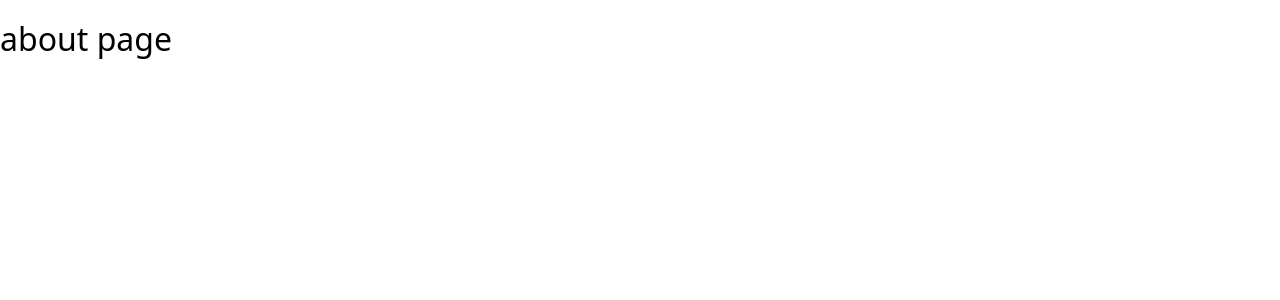
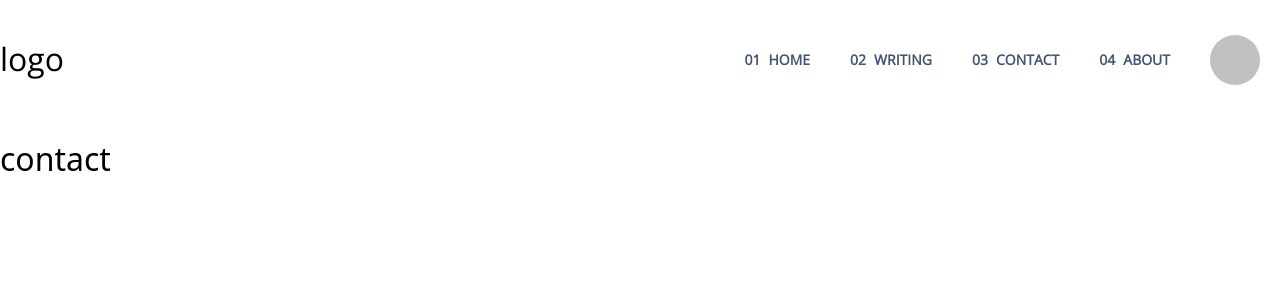
Before and after one commit to TohirDev/beauty-ui-library, a React (Vite) app: page /about in a window 1280 px wide. Shown: the top 300 px of the page. Built offline with nearby package versions, Linux system fonts and the light colour scheme.

Commit message:
FIX: `route` in pages && `fmt`

```diff
--- a/src/components/Navbar.tsx
+++ b/src/components/Navbar.tsx
@@ -1,36 +1,40 @@
-import { NavLink } from "react-router-dom";
+import { Link, NavLink, useNavigate } from "react-router-dom";
 import Container from "./Container";
 
 const Navbar = () => {
+  const navigate = useNavigate();
   return (
     <Container>
       <nav className="flex items-center justify-between font-open-sans py-5">
         <h1>logo</h1>
         <ul className="flex items-center justify-between">
+          <Link to={"/"}>
             <li className="mx-5 nav-link nav-link-fade-up">
               <span className="font-bold mr-2">01</span>
-            <NavLink to={"/"}>
+
               home
-            </NavLink>
             </li>
+          </Link>
+          <Link to={"/blog"}>
             <li className="mx-5 nav-link nav-link-fade-up">
               <span className="font-bold mr-2">02</span>
-            <NavLink to={"blog"}>
+
               writing
-            </NavLink>
             </li>
+          </Link>
+          <Link to={"/contact"}>
             <li className="mx-5 nav-link nav-link-fade-up">
               <span className="font-bold mr-2">03</span>
-            <NavLink to={"/contact"}>
+
               contact
-            </NavLink>
             </li>
+          </Link>
+          <Link to={"/about"}>
             <li className="mx-5 nav-link nav-link-fade-up">
               <span className="font-bold mr-2">04</span>
-            <NavLink to={"/about"}>
               about
-            </NavLink>
             </li>
+          </Link>
           <li className="mx-5">
             <div className="bg-[silver] w-[50px] h-[50px] rounded-[50%] grid place-items-center	">
             </div>
--- a/src/pages/AboutPage.tsx
+++ b/src/pages/AboutPage.tsx
@@ -1,5 +1,12 @@
+import Navbar from "../components/Navbar";
+
 const AboutPage = () => {
-  return <h1>about page</h1>;
+  return (
+    <>
+      <Navbar />
+      <h1>contact</h1>
+    </>
+  );
 };
 
 export default AboutPage;
--- a/src/pages/Writing.tsx
+++ b/src/pages/Writing.tsx
@@ -1,5 +1,12 @@
+import Navbar from "../components/Navbar";
+
 const Blog = () => {
-  return <h1>blog</h1>;
+  return (
+    <>
+      <Navbar />
+      <h1>blog</h1>
+    </>
+  );
 };
 
 export default Blog;
```
Lines whose indentation alone changed are shown as unchanged.
